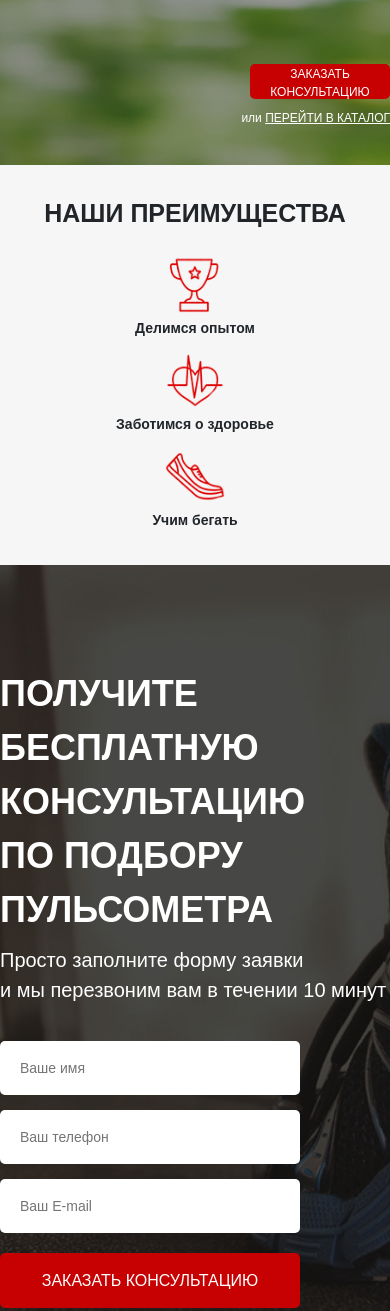
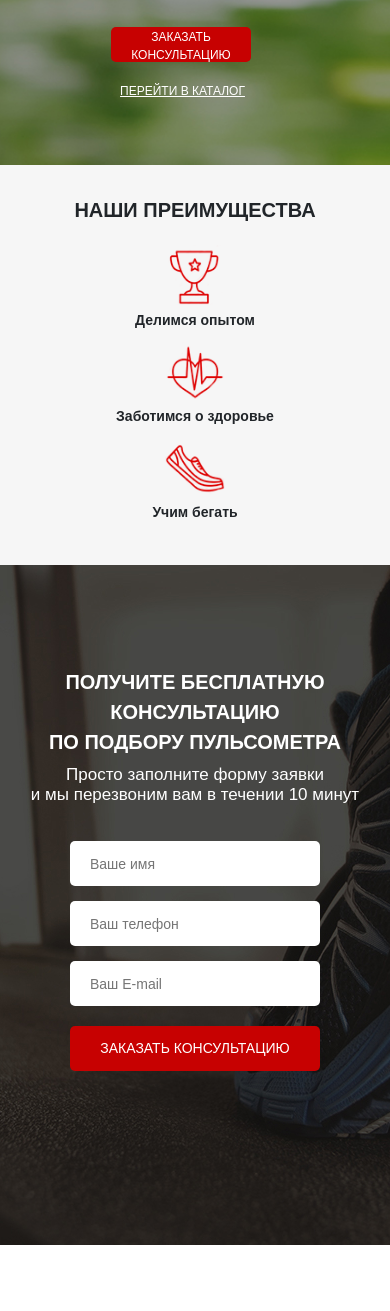
Before and after one commit to serenyabury/pulsometrs, a website: page Src/index.html in a window 390 px wide. Shown: the part 535-1846 px from the top of the page. After the commit the page ends 1780 px from the top, so only its background shows below. Drawn offline with Linux system fonts and the light colour scheme.

Commit message:
modile consultation complete

```diff
--- a/Src/index.html
+++ b/Src/index.html
@@ -46,7 +46,7 @@
 
                 <button class="button button_main">заказать кОНСУЛЬТАЦИЮ</button>
                 <div class="promo__link">
-                    или
+                    <span>или</span>
                     <a href="#">ПЕРЕЙТИ В КАТАЛОГ</a>
                 </div>
             </div>
--- a/Src/sass/base/_media.scss
+++ b/Src/sass/base/_media.scss
@@ -35,6 +35,13 @@
             font-size: 13px;
         }
     }
+    .consultation {
+        .title {
+            &_left {
+                font-size: 25px;
+            }
+        }
+    }
 }
 @media (max-width: 767px) {
     .promo {
@@ -66,6 +73,7 @@
         .button {
             &_main {
                 width: 250px;
+                font-size: 14px;
             }
         }
         &__icons {
@@ -79,7 +87,7 @@
         &__wrapper {
             margin-top: 40px;
         }
-        &__header {
+        .title {
             font-size: 20px;
         }
         &__subheader {
@@ -94,6 +102,25 @@
                 width: 60px;
                 height: 60px;
             }
+        }
+    }
+    .consultation {
+        .title {
+            &_left {
+                font-size: 20px;
+            }
+        }
+        &__descr {
+            font-size: 17px;
+        }
+        .button {
+            &_submit {
+                width: 250px;
+                font-size: 14px;
+            }
+        }
+        .feed-form {
+            width: 250px;
         }
     }
 }
@@ -129,7 +156,6 @@
             margin-top: 10px;
             display: flex;
             flex-direction: column;
-            align-items: center;
         }
         &__icon {
             margin-top: 30px;
@@ -141,14 +167,22 @@
         }
         .button {
             &_main {
+                margin: 0 auto;
+                margin-top: 30px;
                 width: 140px;
                 height: 35px;
                 font-size: 12px;
+                transform: translateX(-10%);
             }
         }
         &__link {
-            margin-top: 10px;
+            margin: 0 auto;
+            margin-top: 20px;
             font-size: 12px;
+            transform: translateX(-10%);
+            span {
+                display: none;
+            }
         }
     }
     .advantages {
@@ -170,4 +204,26 @@
             display: none;
         }
     }
+    .consultation {
+        .title {
+            &_left {
+                text-align: center;
+            }
+        }
+        &__descr {
+            text-align: center;
+            line-height: 20px;
+        }
+        .feed-form {
+            margin: 36px auto 0 auto;
+            input {
+                height: 45px;
+            }
+        }
+        .button {
+            &_submit {
+                height: 45px;
+            }
+        }
+    }
 }
```
Also changed, not shown: Src/css/style.min.css.
